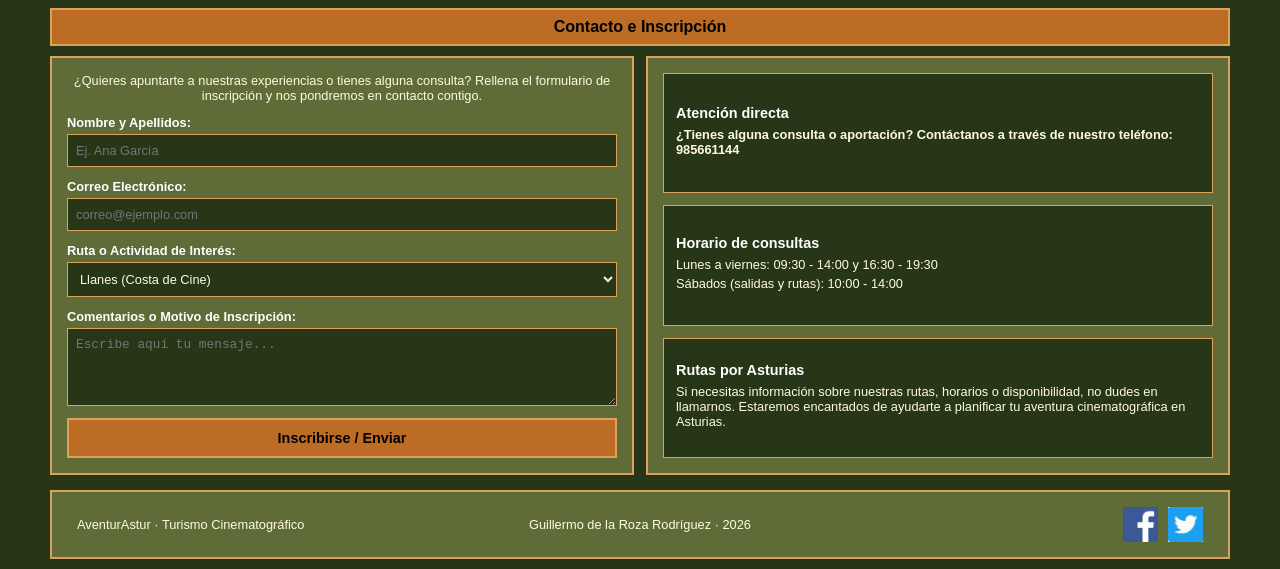
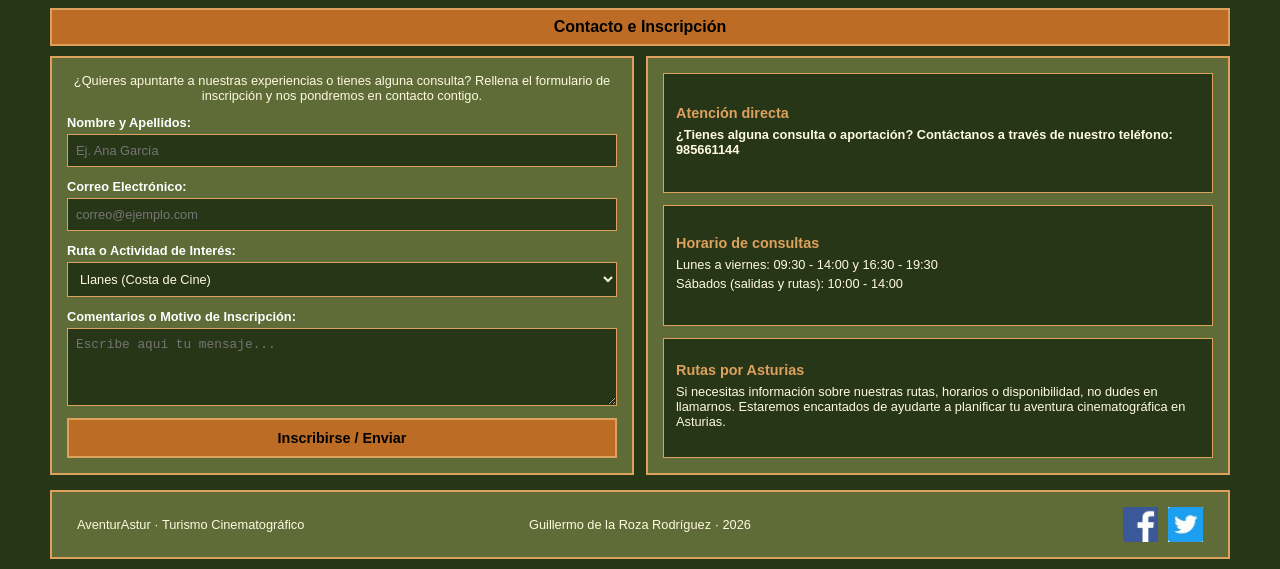
Before and after one commit to guillerdrr98/AventurAstur, a plain HTML site: page index.html in a window 1280 px wide. Shown: the part 2565-3134 px from the top of the page. Drawn offline with Linux system fonts and the light colour scheme.

Commit message:
Deshecho cambio innecesario

```diff
--- a/css/style.css
+++ b/css/style.css
@@ -329,7 +329,7 @@ body {
 
 .info-contacto-bloque h3 {
   font-size: 0.9rem;
-  color: white;
+  color: #dda15e;
   margin-bottom: 6px;
 }
 
```
